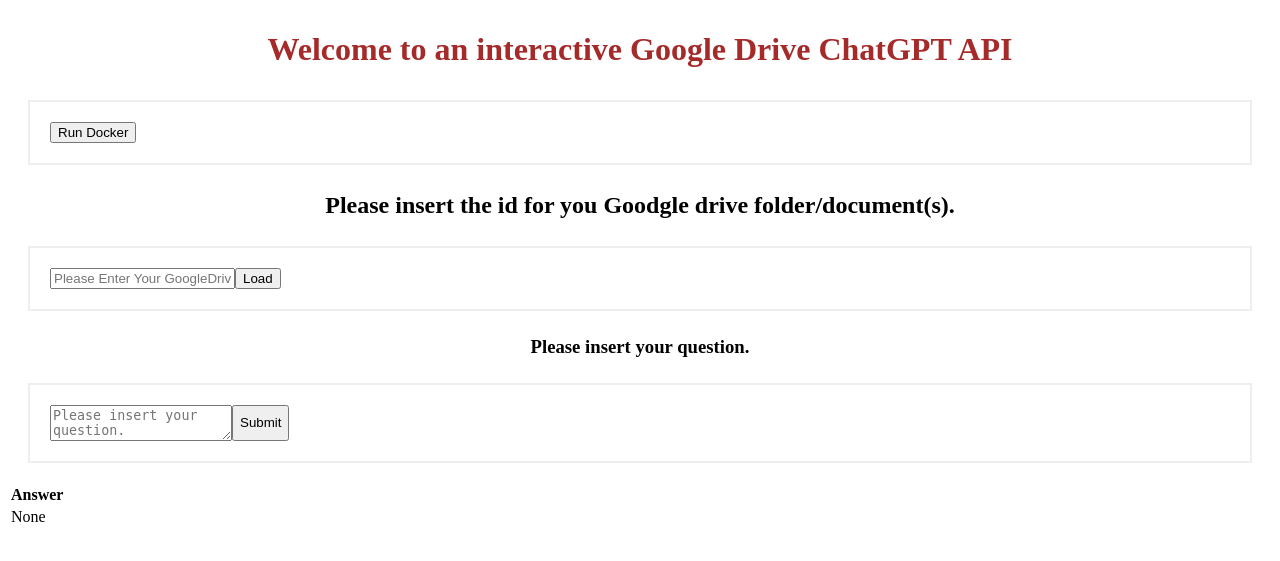
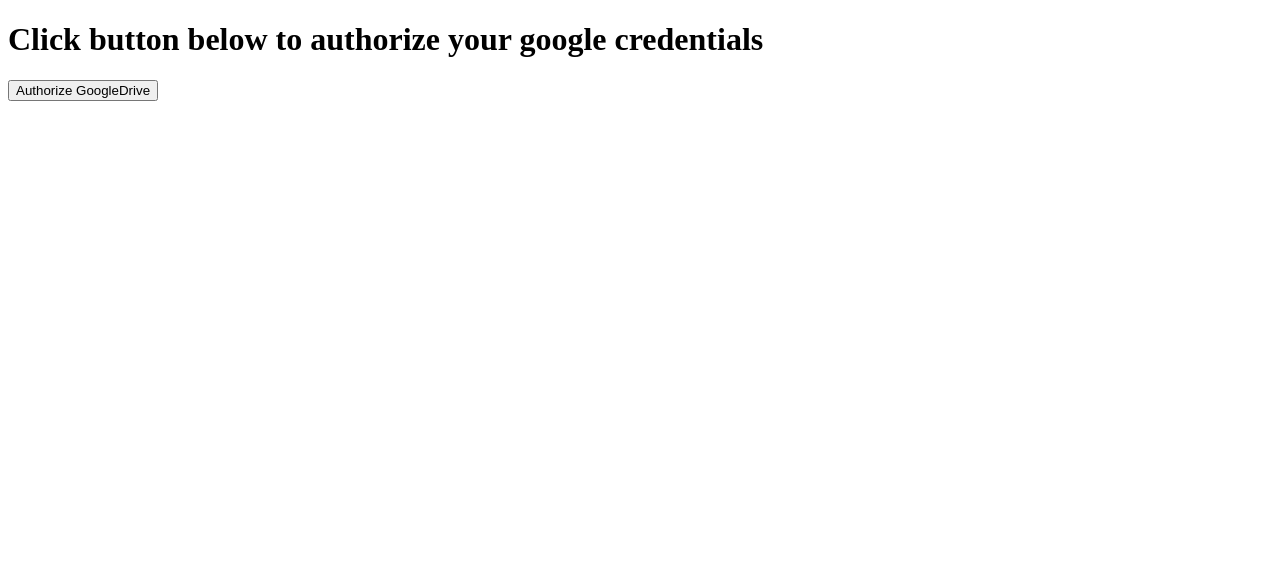
Before and after one commit to evankellener/ChatGPT-Google-Drive, a Flask app: page / in a window 1280 px wide. Shown: the top 561 px of the page. Run offline with Flask 2, Linux system fonts and the light colour scheme; parts of the project's set-up code (start-up, migrations or seed data) failed here and were passed over.

Commit message:
Cleaning up HTML page

```diff
--- a/main.py
+++ b/main.py
@@ -160,7 +160,7 @@ def redirect_callback():
     with open("gdrive_credentials.txt", "w") as text_file:
         text_file.write(credentials_string)
 
-    return "Google Drive Authorization Successful!"
+    return render_template('index.html', answer=None)
 
 
 @app.route("/authorize", methods=['GET'])
@@ -178,7 +178,12 @@ def authorize_google_drive():
 
 @app.route('/')
 def index():
-    return render_template('index.html', answer=None)
+    path = './gdrive_credentials.txt'
+    check_file = os.path.isfile(path)
+    if check_file:
+        return render_template('index.html', answer=None)
+    else:
+        return render_template('home.html')
 
 @app.route("/q",methods=['GET'])
 def query():
--- a/static/css/style.css
+++ b/static/css/style.css
@@ -1,24 +1,55 @@
-h1 {
-    color: brown;
+body {
+    font-family: 'Google Sans', sans-serif;
+    background: #f8f8f8;
+    color: #000000;
+    line-height: 1.6;
+    padding: 20px;
+  }
+
+.container {
+    border: 4px solid #FBBC04;
+    max-width: 600px;
+    margin: auto;
+    background: #ffffff;
+    padding: 20px;
+    box-shadow: 0 2px 5px rgba(0, 0, 0, 0.1);
+  }
+
+  h3 {
     text-align: center;
+    margin-bottom: 20px;
+    color: #e91010;
+  }
+
+  h2, h1{
+    color: #000000;
+    text-align: center;
+    margin-bottom: 20px;
+  }
+
+  form {
+    text-align: center;
+    margin-bottom: 20px;
+    color: #4285f4;
+  }
+
+  button {
+    width: 10%;
     padding: 10px;
-}
+    background-color: #4285f4;
+    color: white;
+    border: none;
+    cursor: pointer;
+  }
 
-h2 {
-    color: rgb(0, 0, 0);
-    text-align: center;
-    padding: 7px;
-}
+  button:hover {
+    background-color: #34A853;
+  }
 
-h3 {
-    color: rgb(0, 0, 0);
-    text-align: center;
-    padding: 5px;
-}
-
-form {
-    border: 2px #eee solid;
+table {
     padding: 20px;
     margin: 20px;
     display: flex;
+    flex-direction: column;
+    align-items: center;
 }
--- /dev/null
+++ b/templates/home.html
@@ -0,0 +1,15 @@
+<!DOCTYPE html>
+<html lang="en">
+<head>
+    <meta charset="UTF-8">
+    <meta name="viewport" content="width=device-width, initial-scale=1.0">
+    <title>Authorization Page</title>
+</head>
+<body>
+    <h1>Click button below to authorize your google credentials</h1>
+
+    <form action="/authorize" method="get">
+        <button type="submit">Authorize GoogleDrive</button>
+    </form>
+</body>
+</html>
--- a/templates/index.html
+++ b/templates/index.html
@@ -7,6 +7,7 @@
     <title>ChatGPT Google Drive</title>
 </head>
 <body>
+    <div class = "container">
         <h1>Welcome to an interactive Google Drive ChatGPT API</h1>
 
         <form action="/run" method="get">
@@ -40,9 +41,12 @@
                 <tr>
                     <th>Answer</th>
                 </tr>
+                {%if answer not in ["", None]%}
                 <tr>
                     <td>{{ answer | safe }}</td>
                 </tr>
+                {%endif%}
+        </div>
     </div>
 
 </body>
```
Lines whose indentation alone changed are shown as unchanged.
